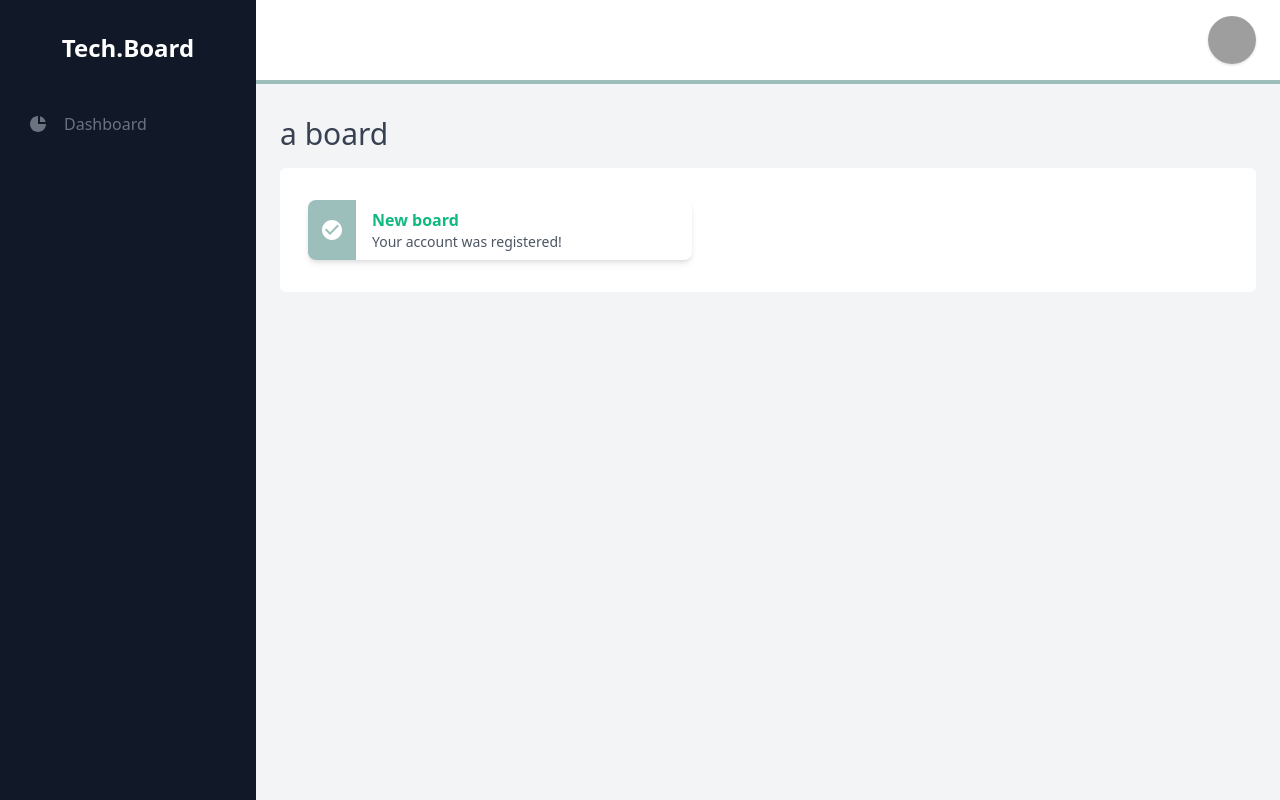
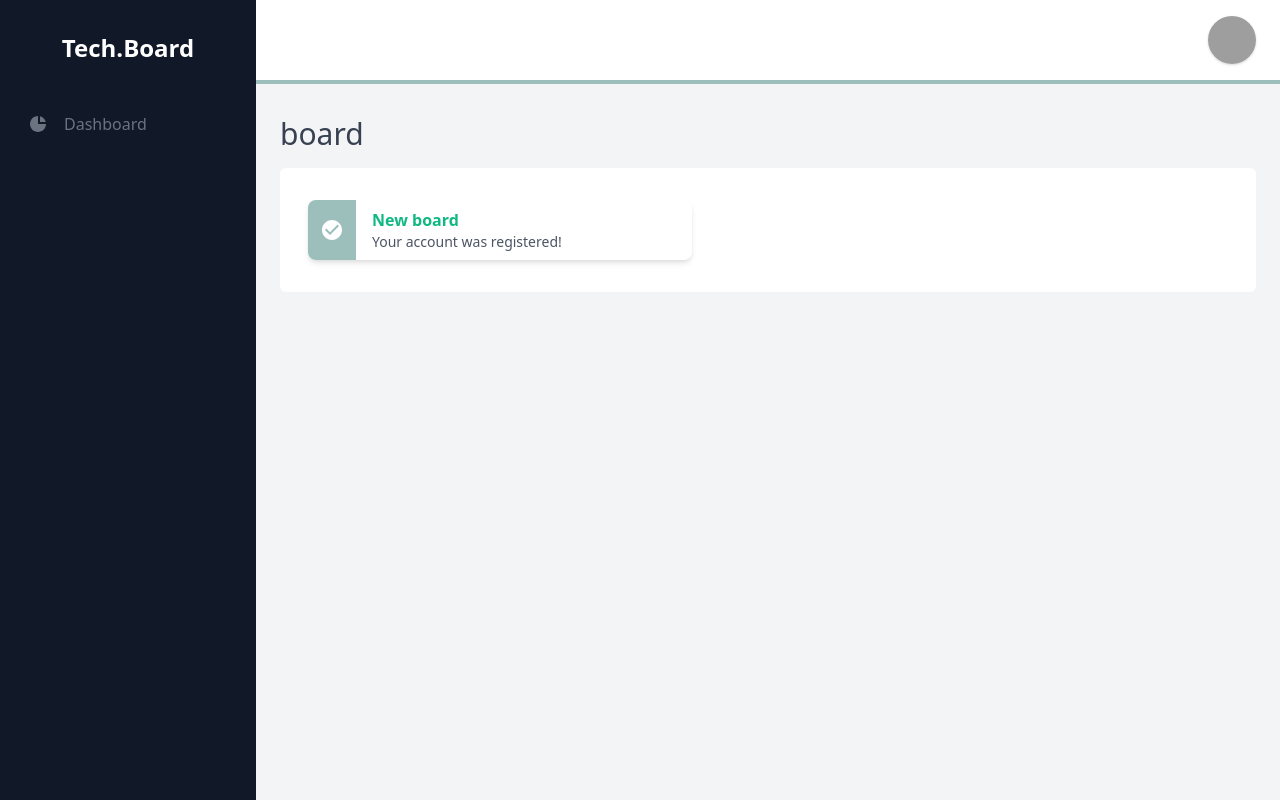
Before and after one commit to shouhi/TechBoard, a Vue app in the folder Front/: page /dashboard in a window 1280 px wide. Built offline with nearby package versions, Linux system fonts and the light colour scheme; no server answers; sample sign-in values are in the browser's storage; grey boxes are pictures that could not be loaded.

Commit message:
:bug: fix

```diff
--- a/Front/src/views/Dashboard.vue
+++ b/Front/src/views/Dashboard.vue
@@ -1,6 +1,6 @@
 <template>
   <div>
-    <h3 class="text-3xl font-medium text-gray-700">a board</h3>
+    <h3 class="text-3xl font-medium text-gray-700">board</h3>
     <div class="mt-4">
       <div class="mt-4">
         <div
```
Also changed, not shown: 1 other file (tests, documents, lock files or other folders).
